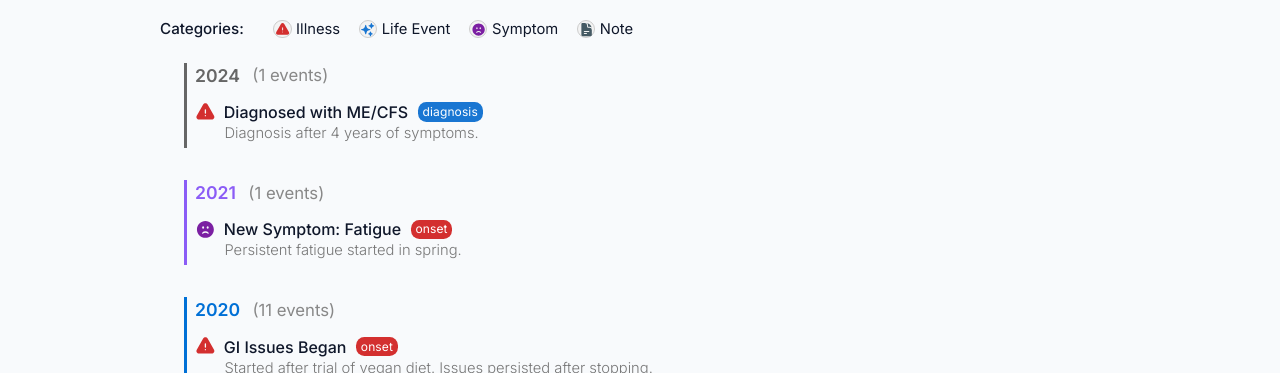
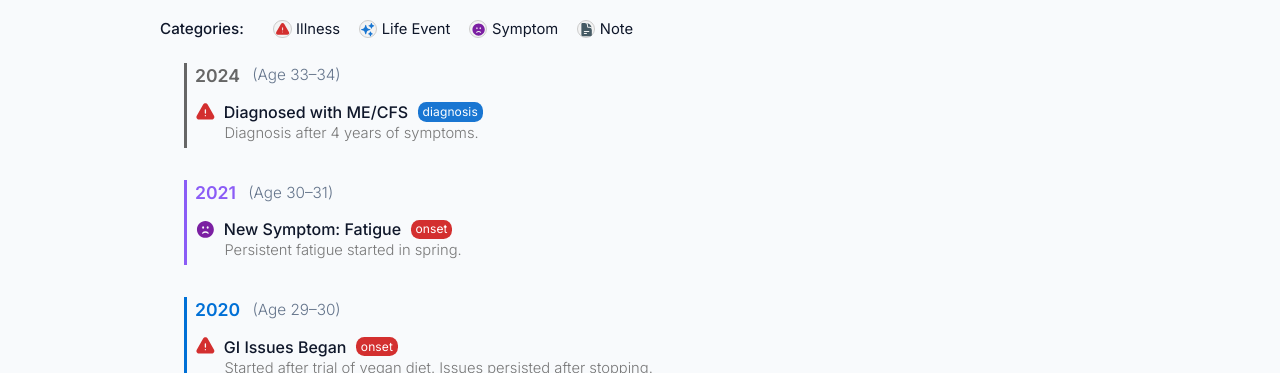
Before and after one commit to rannmann/health-lens, a Vue app in the folder frontend/: page /timeline in a window 1280 px wide. Shown: the part 258-631 px from the top of the page. Built offline with nearby package versions, Linux system fonts and the light colour scheme; what vue3-apexcharts would draw is missing.

Commit message:
replace event counter with age

```diff
--- a/frontend/src/views/Timeline.vue
+++ b/frontend/src/views/Timeline.vue
@@ -136,6 +136,27 @@ function getCategory(catId: number) {
 
 const today = new Date();
 const formattedDate = today.toLocaleDateString(undefined, { year: 'numeric', month: 'long', day: 'numeric' });
+
+// For demo: hardcoded user birthdate (YYYY-MM-DD)
+const userBirthdate = '1990-07-15';
+
+function getAgeOnDate(birthdate: string, date: Date): number {
+  const birth = new Date(birthdate);
+  let age = date.getFullYear() - birth.getFullYear();
+  const m = date.getMonth() - birth.getMonth();
+  if (m < 0 || (m === 0 && date.getDate() < birth.getDate())) {
+    age--;
+  }
+  return age;
+}
+
+function getYearAgeRange(birthdate: string, year: number): string {
+  const jan1 = new Date(year, 0, 1);
+  const dec31 = new Date(year, 11, 31);
+  const ageStart = getAgeOnDate(birthdate, jan1);
+  const ageEnd = getAgeOnDate(birthdate, dec31);
+  return ageStart === ageEnd ? `${ageStart}` : `${ageStart}–${ageEnd}`;
+}
 </script>
 
 <template>
@@ -157,7 +178,7 @@ const formattedDate = today.toLocaleDateString(undefined, { year: 'numeric', mon
       <div v-for="group in groupedEvents" :key="group.year" class="timeline-year" :style="{ borderLeftColor: getYearColor(group.year) }">
         <div class="year-header" :style="{ color: getYearColor(group.year) }">
           {{ group.year }}
-          <span class="year-count">({{ group.events.length }} events)</span>
+          <span class="year-age">(Age {{ getYearAgeRange(userBirthdate, group.year) }})</span>
         </div>
         <div class="year-events">
           <div v-for="(event, idx) in group.events" :key="event.id" class="timeline-event-condensed">
@@ -245,10 +266,10 @@ const formattedDate = today.toLocaleDateString(undefined, { year: 'numeric', mon
   align-items: center;
   gap: 0.7em;
 }
-.year-count {
-  font-size: 0.95em;
-  color: #888;
-  font-weight: 400;
+.year-age {
+  font-size: 0.87em;
+  color: var(--text-tertiary, #64748b);
+  font-weight: 300;
 }
 .year-events {
   display: flex;
```
